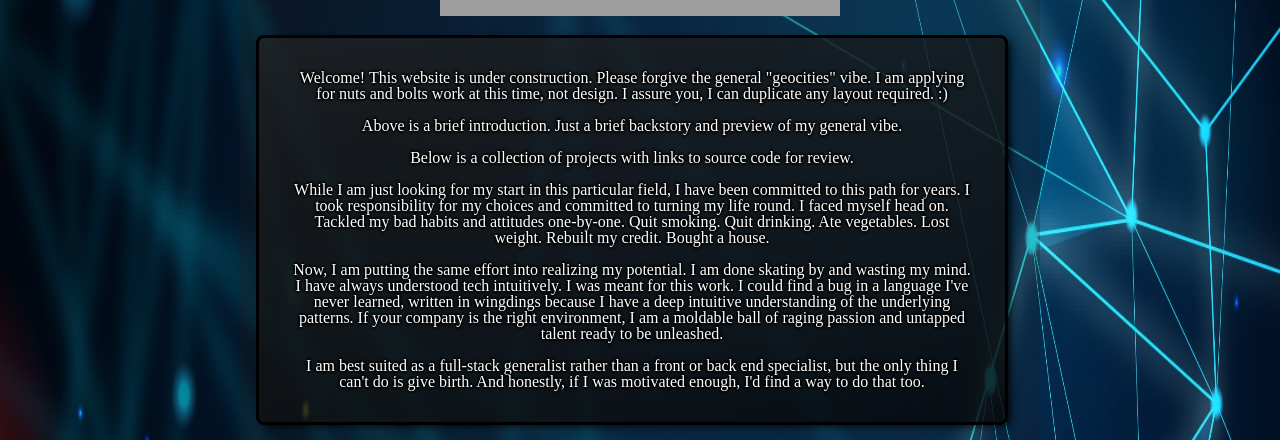
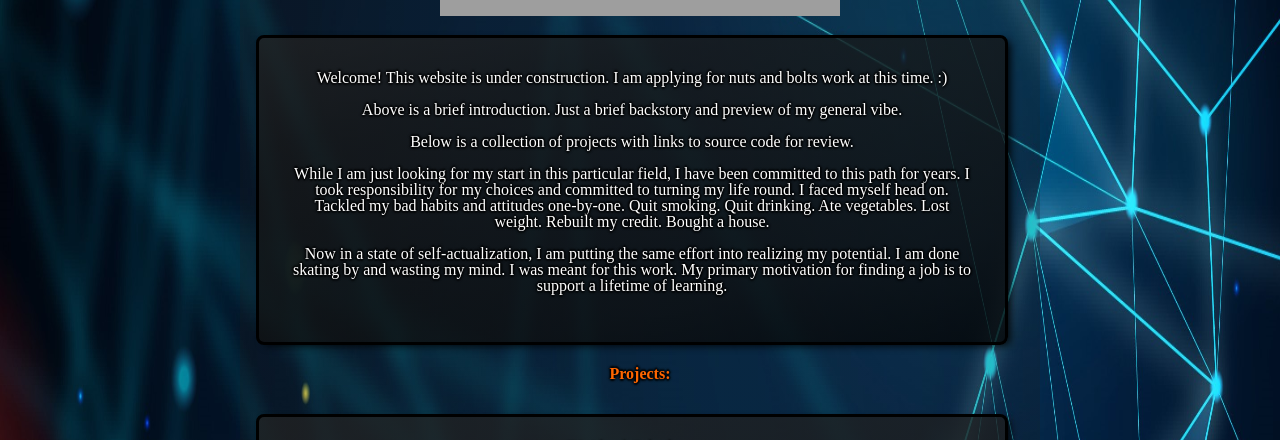
Before and after one commit to DrBretto/drbretto, a React (Create React App) app: page / in a window 1280 px wide. Shown: the part 332-772 px from the top of the page. Built offline with nearby package versions, Linux system fonts and the light colour scheme; grey boxes are pictures that could not be loaded.

Commit message:
updated messages

```diff
--- a/src/App.js
+++ b/src/App.js
@@ -96,7 +96,10 @@ function App() {
             about any numerical digit that you will visually recognize.
           </p>
           <p>
-            It is silly to have a minecraft project on a professional profile, but this was how I learned the structure and inner workings of a neural network. It took about 300 hours of hand placing every piece. The insight I gleaned in the process of making it continue to blow my own mind every day, and drives my plans for the future.
+            I found this to be the best way to learn the inner workings of a neural network.
+            It too over 300 hours of hand placing every piece. I spent the time contemplating
+            the networks from every angle. Dreamt of all the ways I could use these principles
+            to solve unsolvable problems. A purpose was born.
           </p>
           <p>
             Reverse engineered from{" "}
--- a/src/Components/Intro.js
+++ b/src/Components/Intro.js
@@ -5,10 +5,8 @@ export default class Intro extends React.Component {
     return (
       <section id="intro" className="dark window">
         <p>
-          Welcome! This website is under construction. Please forgive the
-          general "geocities" vibe. I am applying for nuts and bolts work at
-          this time, not design. I assure you, I can duplicate any layout
-          required. :) <br />
+          Welcome! This website is under construction. I am applying for nuts and bolts work at
+          this time. :) <br />
           <br /> Above is a brief introduction. Just a brief backstory and
           preview of my general vibe.
           <br />
@@ -23,18 +21,13 @@ export default class Intro extends React.Component {
           Quit drinking. Ate vegetables. Lost weight. Rebuilt my credit. Bought
           a house. <br />
           <br />
-          Now, I am putting the same effort into realizing my potential. I am
-          done skating by and wasting my mind. I have always understood tech
-          intuitively. I was meant for this work. I could find a bug in a
-          language I've never learned, written in wingdings because I have a
-          deep intuitive understanding of the underlying patterns. If your
-          company is the right environment, I am a moldable ball of raging
-          passion and untapped talent ready to be unleashed.
+          Now in a state of self-actualization, I am putting the same effort into realizing my potential. I am
+          done skating by and wasting my mind. I was meant for this work. My primary motivation for finding a job
+          is to support a lifetime of learning.
           <br />
-          <br />I am best suited as a full-stack generalist rather than a front
-          or back end specialist, but the only thing I can't do is give birth.
-          And honestly, if I was motivated enough, I'd find a way to do that
-          too.
+          <br />
+
+
         </p>
       </section>
     );
```
